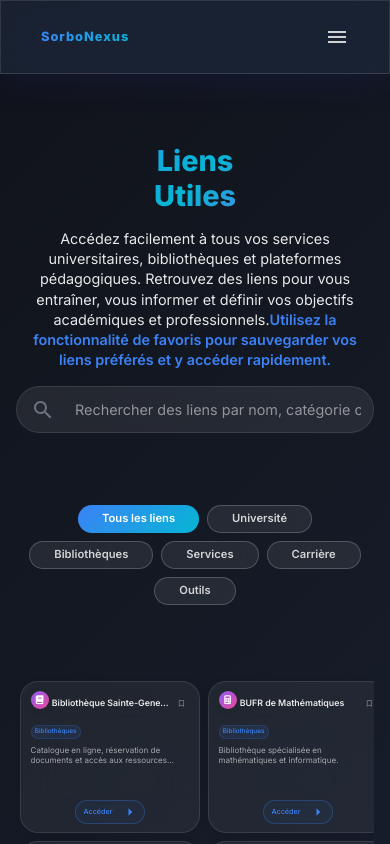
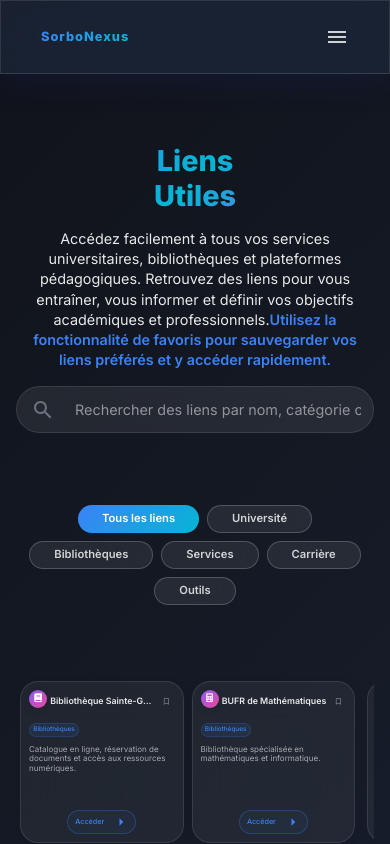
Before and after one commit to userdigitaldevil/SorboNexus, a React (Vite) app: page /liens-utiles in a window 390 px wide. Shown: the top 844 px of the page. Built offline with nearby package versions, Linux system fonts and the light colour scheme.

Commit message:
Mobile Liens Utiles cards: uniform width, reduced height, always show full description (no Lire la suite), improved grid consistency

```diff
--- a/src/pages/LiensUtiles.jsx
+++ b/src/pages/LiensUtiles.jsx
@@ -69,7 +69,6 @@ const LiensUtiles = () => {
   const [activeCategory, setActiveCategory] = useState("Tous les liens");
   const [bookmarkedLinks, setBookmarkedLinks] = useState(new Set());
   const [currentPage, setCurrentPage] = useState(1);
-  const [expandedDescriptions, setExpandedDescriptions] = useState(new Set());
   const itemsPerPage = 15;
 
   // Admin authentication and permissions
@@ -103,6 +102,9 @@ const LiensUtiles = () => {
   const [addIconMode, setAddIconMode] = useState("predefined");
   const [addCustomIconUrl, setAddCustomIconUrl] = useState("");
   const [addIconSearch, setAddIconSearch] = useState("");
+
+  // Add back expansion/collapse state
+  const [expandedDescriptions, setExpandedDescriptions] = useState(new Set());
 
   // ============================================================================
   // CONSTANTS AND CONFIGURATION
@@ -797,16 +799,6 @@ const LiensUtiles = () => {
     setBookmarkedLinks(newBookmarkedLinks);
   };
 
-  const toggleDescriptionExpansion = (linkId) => {
-    const newExpandedDescriptions = new Set(expandedDescriptions);
-    if (newExpandedDescriptions.has(linkId)) {
-      newExpandedDescriptions.delete(linkId);
-    } else {
-      newExpandedDescriptions.add(linkId);
-    }
-    setExpandedDescriptions(newExpandedDescriptions);
-  };
-
   // ============================================================================
   // EDIT MODAL MANAGEMENT FUNCTIONS
   // ============================================================================
@@ -966,32 +958,17 @@ const LiensUtiles = () => {
     return result;
   }
 
-  const [truncatedDescriptions, setTruncatedDescriptions] = useState({});
-
-  useEffect(() => {
-    // After rendering, check which descriptions are truncated
-    const newTruncated = {};
-    document.querySelectorAll("[data-link-desc-id]").forEach((el) => {
-      if (el.scrollHeight > el.clientHeight + 1) {
-        newTruncated[el.getAttribute("data-link-desc-id")] = true;
+  const toggleDescriptionExpansion = (linkId) => {
+    setExpandedDescriptions((prev) => {
+      const newSet = new Set(prev);
+      if (newSet.has(linkId)) {
+        newSet.delete(linkId);
+      } else {
+        newSet.add(linkId);
       }
+      return newSet;
     });
-    // Only update state if changed
-    const prev = truncatedDescriptions;
-    const keys = Object.keys(newTruncated);
-    let changed = keys.length !== Object.keys(prev).length;
-    if (!changed) {
-      for (const k of keys) {
-        if (prev[k] !== newTruncated[k]) {
-          changed = true;
-          break;
-        }
-      }
-    }
-    if (changed) {
-      setTruncatedDescriptions(newTruncated);
-    }
-  }, [currentLinks, expandedDescriptions]);
+  };
 
   return (
     <div className="min-h-screen relative overflow-x-hidden">
@@ -1282,8 +1259,10 @@ const LiensUtiles = () => {
                     <Box
                       key={link.id}
                       sx={{
-                        width: "100%",
-                        height: "100%",
+                        width: "44vw",
+                        minWidth: "44vw",
+                        maxWidth: "44vw",
+                        height: { xs: 170, sm: 190 }, // Reduced height for less dead space
                         p: 0.5,
                         boxSizing: "border-box",
                       }}
@@ -1298,9 +1277,10 @@ const LiensUtiles = () => {
                       >
                         <Card
                           sx={{
-                            height: { xs: "100%", md: 150 }, // Reduced height for less dead space
-                            maxWidth: { xs: 180, md: 200 },
-                            mx: "auto",
+                            height: "100%", // Card fills its container
+                            width: "100%",
+                            maxWidth: "none",
+                            mx: 0,
                             background: "rgba(255,255,255,0.06)",
                             backdropFilter: "blur(20px)",
                             border: "1px solid rgba(255,255,255,0.1)",
@@ -1325,15 +1305,14 @@ const LiensUtiles = () => {
                         >
                           <CardContent
                             sx={{
-                              p: 1.2,
-                              pb: 0.5,
-                              height: { xs: "auto", md: 100 },
+                              p: { xs: 1, md: 1.2 },
                               flex: "1 1 auto",
                               minHeight: 0,
                               display: "flex",
                               flexDirection: "column",
                               justifyContent: "flex-start",
                               overflow: "hidden",
+                              pb: 3.5, // Reduced bottom padding for a more compact button area
                             }}
                           >
                             {/* Content wrapper */}
@@ -1504,31 +1483,41 @@ const LiensUtiles = () => {
                                   mb: { xs: 0.7, md: 0.8 },
                                   lineHeight: 1.2,
                                   fontSize: { xs: "0.5rem", md: "0.55rem" },
-                                  display: "-webkit-box",
-                                  WebkitLineClamp: expandedDescriptions.has(
-                                    link.id
-                                  )
-                                    ? "unset"
-                                    : 2,
-                                  WebkitBoxOrient: "vertical",
-                                  overflow: "hidden",
+                                  ...(isMobile
+                                    ? {
+                                        display: "block",
+                                        overflow: "visible",
+                                        minHeight: undefined,
+                                        maxHeight: undefined,
+                                      }
+                                    : expandedDescriptions.has(link.id)
+                                    ? {
+                                        display: "block",
+                                        overflow: "visible",
+                                        minHeight: undefined,
+                                        maxHeight: undefined,
+                                      }
+                                    : {
+                                        display: "-webkit-box",
+                                        WebkitLineClamp: 3,
+                                        WebkitBoxOrient: "vertical",
+                                        overflow: "hidden",
+                                        minHeight: "3.6em",
+                                        maxHeight: "3.6em",
+                                      }),
                                   textAlign: "left",
-                                  minHeight: "2.4em", // Fixed height for 2 lines - always maintain this
-                                  maxHeight: expandedDescriptions.has(link.id)
-                                    ? "none"
-                                    : "2.4em", // Allow expansion but maintain base height
                                   transition: "max-height 0.3s ease",
                                 }}
                               >
                                 {link.description}
                               </Typography>
-
-                              {/* Lire la suite button for long descriptions */}
-                              {link.description.length > 80 && (
+                              {((!isMobile && link.description.length > 121) ||
+                                (!isMobile &&
+                                  link.description.length > 121)) && (
                                 <Box
                                   sx={{
                                     mb: { xs: 0.5, md: 0.6 },
-                                    height: "1.2em", // Fixed height for button area
+                                    height: "1.2em",
                                     display: "flex",
                                     alignItems: "center",
                                   }}
@@ -1557,20 +1546,19 @@ const LiensUtiles = () => {
                                   </Button>
                                 </Box>
                               )}
-
-                              {/* Empty space for cards without "Lire la suite" button to maintain consistent height */}
-                              {link.description.length <= 80 && (
-                                <Box
-                                  sx={{
-                                    mb: { xs: 0.5, md: 0.6 },
-                                    height: "1.2em", // Same height as button area
-                                  }}
-                                />
-                              )}
                             </Box>
                           </CardContent>
-                          <Box sx={{ mt: "auto", p: 1, pt: 0, width: "100%" }}>
-                            {/* Accéder button code here, always at the bottom */}
+                          <Box
+                            sx={{
+                              position: "absolute",
+                              left: 0,
+                              right: 0,
+                              bottom: 0,
+                              width: "100%",
+                              p: 1,
+                              pt: 0,
+                            }}
+                          >
                             <Box
                               sx={{
                                 display: "flex",
@@ -1578,49 +1566,39 @@ const LiensUtiles = () => {
                                 alignItems: "center",
                               }}
                             >
-                              <motion.div
-                                whileHover={{ scale: 1.02 }}
-                                whileTap={{ scale: 0.98 }}
+                              <Button
+                                variant="outlined"
+                                size="small"
+                                endIcon={
+                                  <ArrowRight
+                                    sx={{
+                                      fontSize: { xs: "0.5rem", md: "0.55rem" },
+                                    }}
+                                  />
+                                }
+                                onClick={() => window.open(link.url, "_blank")}
+                                sx={{
+                                  fontWeight: 500,
+                                  px: { xs: 0.9, md: 1.1 },
+                                  py: { xs: 0.25, md: 0.3 },
+                                  borderRadius: 1,
+                                  border: "1px solid rgba(59, 130, 246, 0.3)",
+                                  color: "#3b82f6",
+                                  textTransform: "none",
+                                  fontSize: { xs: "0.45rem", md: "0.5rem" },
+                                  background: "rgba(59, 130, 246, 0.05)",
+                                  minHeight: { xs: "22px", md: "26px" },
+                                  "&:hover": {
+                                    background: "rgba(59, 130, 246, 0.1)",
+                                    border: "1px solid #3b82f6",
+                                    transform: "translateY(-1px)",
+                                    boxShadow:
+                                      "0 2px 8px rgba(59, 130, 246, 0.15)",
+                                  },
+                                }}
                               >
-                                <Button
-                                  variant="outlined"
-                                  size="small"
-                                  endIcon={
-                                    <ArrowRight
-                                      sx={{
-                                        fontSize: {
-                                          xs: "0.5rem",
-                                          md: "0.55rem",
-                                        },
-                                      }}
-                                    />
-                                  }
-                                  onClick={() =>
-                                    window.open(link.url, "_blank")
-                                  }
-                                  sx={{
-                                    fontWeight: 500,
-                                    px: { xs: 0.9, md: 1.1 },
-                                    py: { xs: 0.25, md: 0.3 },
-                                    borderRadius: 1,
-                                    border: "1px solid rgba(59, 130, 246, 0.3)",
-                                    color: "#3b82f6",
-                                    textTransform: "none",
-                                    fontSize: { xs: "0.45rem", md: "0.5rem" },
-                                    background: "rgba(59, 130, 246, 0.05)",
-                                    minHeight: { xs: "22px", md: "26px" },
-                                    "&:hover": {
-                                      background: "rgba(59, 130, 246, 0.1)",
-                                      border: "1px solid #3b82f6",
-                                      transform: "translateY(-1px)",
-                                      boxShadow:
-                                        "0 2px 8px rgba(59, 130, 246, 0.15)",
-                                    },
-                                  }}
-                                >
-                                  Accéder
-                                </Button>
-                              </motion.div>
+                                Accéder
+                              </Button>
                             </Box>
                           </Box>
                         </Card>
@@ -1647,7 +1625,7 @@ const LiensUtiles = () => {
                   >
                     <Card
                       sx={{
-                        height: { xs: "100%", md: 150 }, // Reduced height for less dead space
+                        height: { xs: "100%", md: 170 },
                         maxWidth: { xs: 180, md: 200 },
                         mx: "auto",
                         background: "rgba(255,255,255,0.06)",
@@ -1659,6 +1637,8 @@ const LiensUtiles = () => {
                         position: "relative",
                         overflow: "hidden",
                         boxShadow: "0 2px 8px rgba(0,0,0,0.08)",
+                        display: "flex",
+                        flexDirection: "column",
                         "&:hover": {
                           transform: "translateY(-2px)",
                           boxShadow: "0 6px 16px rgba(0,0,0,0.15)",
@@ -1826,57 +1806,36 @@ const LiensUtiles = () => {
                             mb: { xs: 0.7, md: 0.8 },
                             lineHeight: 1.2,
                             fontSize: { xs: "0.5rem", md: "0.55rem" },
-                            display: "-webkit-box",
-                            WebkitLineClamp: expandedDescriptions.has(link.id)
-                              ? "unset"
-                              : 3,
-                            WebkitBoxOrient: "vertical",
-                            overflow: "hidden",
+                            ...(isMobile
+                              ? {
+                                  display: "block",
+                                  overflow: "visible",
+                                  minHeight: undefined,
+                                  maxHeight: undefined,
+                                }
+                              : expandedDescriptions.has(link.id)
+                              ? {
+                                  display: "block",
+                                  overflow: "visible",
+                                  minHeight: undefined,
+                                  maxHeight: undefined,
+                                }
+                              : {
+                                  display: "-webkit-box",
+                                  WebkitLineClamp: 3,
+                                  WebkitBoxOrient: "vertical",
+                                  overflow: "hidden",
+                                  minHeight: "3.6em",
+                                  maxHeight: "3.6em",
+                                }),
                             textAlign: "left",
-                            minHeight: "3.6em",
-                            maxHeight: expandedDescriptions.has(link.id)
-                              ? "none"
-                              : "3.6em",
                             transition: "max-height 0.3s ease",
                           }}
                         >
                           {link.description}
                         </Typography>
-
-                        {/* Lire la suite button for visually truncated descriptions */}
-                        {truncatedDescriptions[link.id] &&
-                          !expandedDescriptions.has(link.id) && (
-                            <Box
-                              sx={{
-                                mb: { xs: 0.5, md: 0.6 },
-                                height: "1.2em",
-                                display: "flex",
-                                alignItems: "center",
-                              }}
-                            >
-                              <Button
-                                size="small"
-                                onClick={(e) => {
-                                  e.stopPropagation();
-                                  toggleDescriptionExpansion(link.id);
-                                }}
-                                sx={{
-                                  color: "#3b82f6",
-                                  textTransform: "none",
-                                  fontSize: { xs: "0.35rem", sm: "0.4rem" },
-                                  fontWeight: 500,
-                                  p: 0,
-                                  minWidth: "auto",
-                                  "&:hover": {
-                                    background: "rgba(59, 130, 246, 0.1)",
-                                  },
-                                }}
-                              >
-                                Lire la suite
-                              </Button>
-                            </Box>
-                          )}
-                        {expandedDescriptions.has(link.id) && (
+                        {((!isMobile && link.description.length > 121) ||
+                          (!isMobile && link.description.length > 121)) && (
                           <Box
                             sx={{
                               mb: { xs: 0.5, md: 0.6 },
@@ -1903,22 +1862,24 @@ const LiensUtiles = () => {
                                 },
                               }}
                             >
-                              Voir moins
+                              {expandedDescriptions.has(link.id)
+                                ? "Voir moins"
+                                : "Lire la suite"}
                             </Button>
                           </Box>
                         )}
-
-                        {/* Empty space for cards without "Lire la suite" button to maintain consistent height */}
-                        {link.description.length <= 80 && (
-                          <Box
-                            sx={{
-                              mb: { xs: 0.5, md: 0.6 },
-                              height: "1.2em", // Same height as button area
-                            }}
-                          />
-                        )}
-
-                        {/* Action Button */}
+                      </CardContent>
+                      <Box
+                        sx={{
+                          position: "absolute",
+                          left: 0,
+                          right: 0,
+                          bottom: 0,
+                          width: "100%",
+                          p: 1,
+                          pt: 0,
+                        }}
+                      >
                         <Box
                           sx={{
                             display: "flex",
@@ -1926,46 +1887,40 @@ const LiensUtiles = () => {
                             alignItems: "center",
                           }}
                         >
-                          <motion.div
-                            whileHover={{ scale: 1.02 }}
-                            whileTap={{ scale: 0.98 }}
+                          <Button
+                            variant="outlined"
+                            size="small"
+                            endIcon={
+                              <ArrowRight
+                                sx={{
+                                  fontSize: { xs: "0.5rem", md: "0.55rem" },
+                                }}
+                              />
+                            }
+                            onClick={() => window.open(link.url, "_blank")}
+                            sx={{
+                              fontWeight: 500,
+                              px: { xs: 0.9, md: 1.1 },
+                              py: { xs: 0.25, md: 0.3 },
+                              borderRadius: 1,
+                              border: "1px solid rgba(59, 130, 246, 0.3)",
+                              color: "#3b82f6",
+                              textTransform: "none",
+                              fontSize: { xs: "0.45rem", md: "0.5rem" },
+                              background: "rgba(59, 130, 246, 0.05)",
+                              minHeight: { xs: "22px", md: "26px" },
+                              "&:hover": {
+                                background: "rgba(59, 130, 246, 0.1)",
+                                border: "1px solid #3b82f6",
+                                transform: "translateY(-1px)",
+                                boxShadow: "0 2px 8px rgba(59, 130, 246, 0.15)",
+                              },
+                            }}
                           >
-                            <Button
-                              variant="outlined"
-                              size="small"
-                              endIcon={
-                                <ArrowRight
-                                  sx={{
-                                    fontSize: { xs: "0.5rem", md: "0.55rem" },
-                                  }}
-                                />
-                              }
-                              onClick={() => window.open(link.url, "_blank")}
-                              sx={{
-                                fontWeight: 500,
-                                px: { xs: 0.9, md: 1.1 },
-                                py: { xs: 0.25, md: 0.3 },
-                                borderRadius: 1,
-                                border: "1px solid rgba(59, 130, 246, 0.3)",
-                                color: "#3b82f6",
-                                textTransform: "none",
-                                fontSize: { xs: "0.45rem", md: "0.5rem" },
-                                background: "rgba(59, 130, 246, 0.05)",
-                                minHeight: { xs: "22px", md: "26px" },
-                                "&:hover": {
-                                  background: "rgba(59, 130, 246, 0.1)",
-                                  border: "1px solid #3b82f6",
-                                  transform: "translateY(-1px)",
-                                  boxShadow:
-                                    "0 2px 8px rgba(59, 130, 246, 0.15)",
-                                },
-                              }}
-                            >
-                              Accéder
-                            </Button>
-                          </motion.div>
+                            Accéder
+                          </Button>
                         </Box>
-                      </CardContent>
+                      </Box>
                     </Card>
                   </motion.div>
                 </Grid>
```
